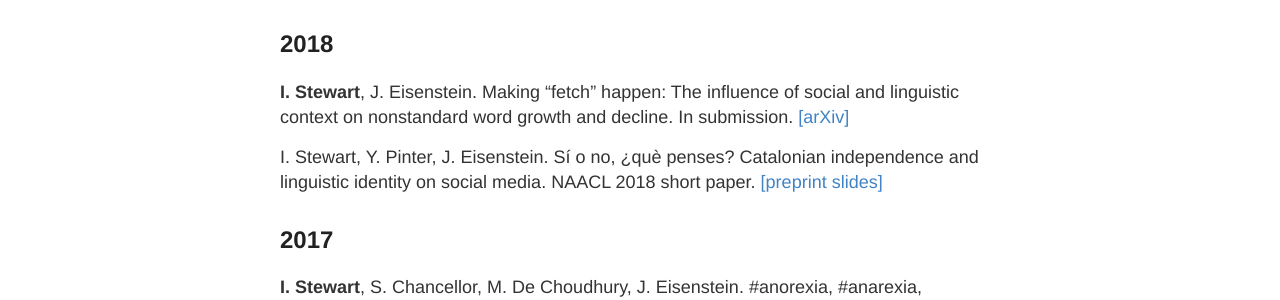
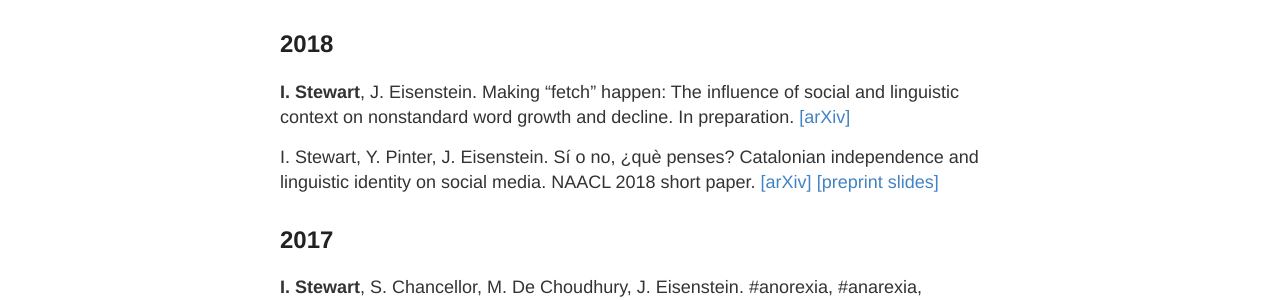
Before and after one commit to ianbstewart/ianbstewart.github.io, a Jekyll site: the page built from research.md, in a window 1280 px wide. Shown: the part 293-593 px from the top of the page. Built offline with Jekyll 4.4.1, drawn with Linux system fonts in a browser that asks for light colours.

Commit message:
updating research

```diff
--- a/research.md
+++ b/research.md
@@ -8,12 +8,13 @@ permalink: /research/
 ## 2018
 
 **I. Stewart**, J. Eisenstein.
-Making "fetch" happen: The influence of social and linguistic context on nonstandard word growth and decline. In submission.
+Making "fetch" happen: The influence of social and linguistic context on nonstandard word growth and decline. In preparation.
 [[arXiv]](https://arxiv.org/abs/1709.00345)
 
 I. Stewart, Y. Pinter, J. Eisenstein.
 Sí o no, ¿què penses? Catalonian independence and linguistic identity on social media.
 NAACL 2018 short paper.
+[[arXiv]](https://arxiv.org/abs/1804.05088)
 [[preprint slides]](https://drive.google.com/open?id=1L4wNoTXDCysaQ65QYUJ_Y7Za8rULAdy_xrnjqZbQkek)
 
 ## 2017
```
